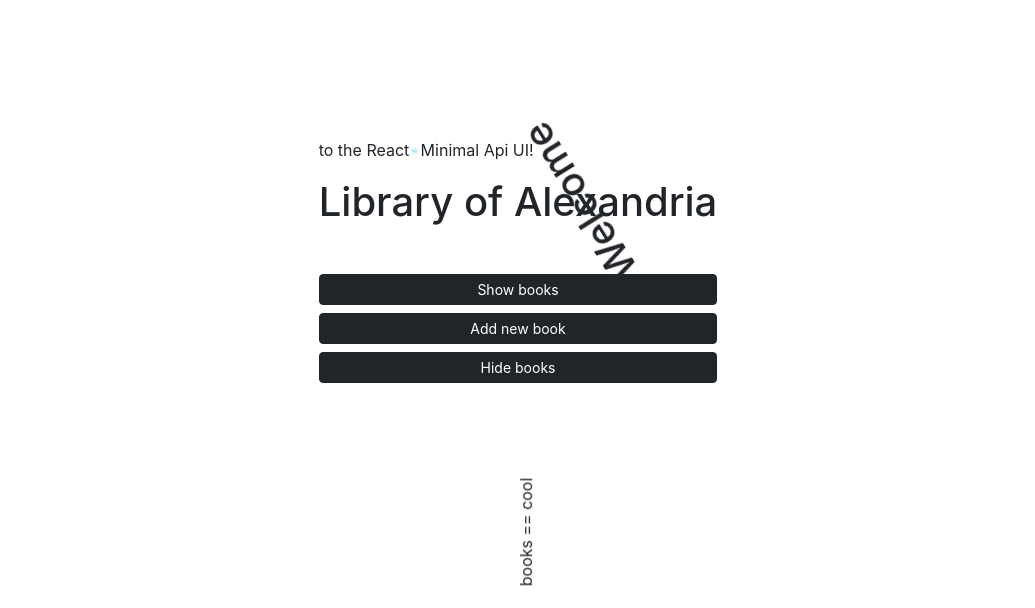
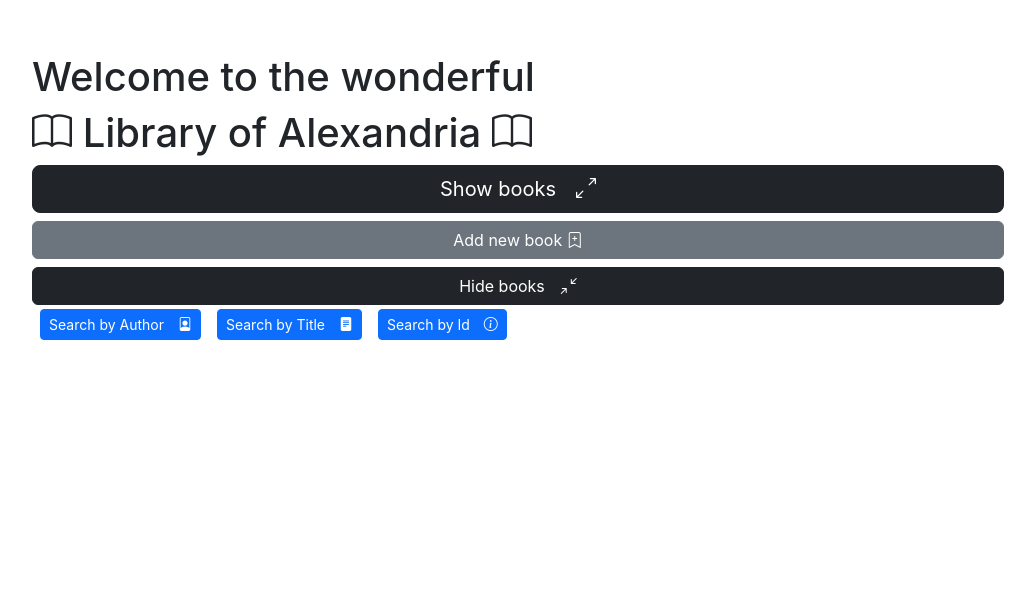
Before and after one commit to DanielDarwiche/react_api, a React (Create React App) app: page / in a window 1280 px wide. Shown: the part 192-800 px from the top of the page, without its empty margins (122-1157 px from the left). Built offline with nearby package versions, Linux system fonts and the light colour scheme.

Commit message:
added icons, some functionality generally

```diff
--- a/package.json
+++ b/package.json
@@ -9,7 +9,7 @@
     "bootstrap": "^5.3.2",
     "react": "^18.2.0",
     "react-dom": "^18.2.0",
-    "react-scripts": "5.0.1",
+    "react-scripts": "^5.0.1",
     "web-vitals": "^2.1.4"
   },
   "scripts": {
--- a/public/index.html
+++ b/public/index.html
@@ -6,9 +6,9 @@
     <meta name="viewport" content="width=device-width, initial-scale=1" />
     <meta name="theme-color" content="#000000" />
     <meta
-      name="description"
-      content="Web site created using create-react-app"
+      name="description"       content="Web site created using create-react-app"
     />
+    <link rel="stylesheet" href="https://cdn.jsdelivr.net/npm/bootstrap-icons@1.11.1/font/bootstrap-icons.css">
     <link rel="apple-touch-icon" href="%PUBLIC_URL%/logo192.png" />
     <!--
       manifest.json provides metadata used when your web app is installed on a
@@ -24,7 +24,7 @@
       work correctly both with client-side routing and a non-root public URL.
       Learn how to configure a non-root public URL by running `npm run build`.
     -->
-    <title>React App</title>
+    <title>Library of Alexandria</title>
   </head>
   <body>
     <noscript>You need to enable JavaScript to run this app.</noscript>
--- a/src/App.css
+++ b/src/App.css
@@ -2,12 +2,23 @@
   text-align: center;
 }
 
+.checkboxDesign{
+  margin-left: 10px;
+  width: 20px;
+  height: 20px;
+  accent-color: green;
+}
+
+/* samma som ovan men endast på indexpage och behöver ändras */
+.checkboxDesignIndexPage{
+  margin-left: 10px;
+  width: 20px;
+  height: 20px;
+  accent-color: green;
+}
+
 .App-logo {
   height: 1vmin;
-  pointer-events: none;
-}
-.App-logo1 {
-  height: 5vmin;
   pointer-events: none;
 }
 
@@ -15,11 +26,6 @@
   .App-logo {
     animation: App-logo-spin infinite 10s alternate-reverse;
     -webkit-animation: App-logo-spin infinite 10s alternate-reverse;
-}
-.App-logo1 {
-  margin-top: 5rem;
-  animation: App-logo1-spin infinite 70s alternate-reverse;
-  -webkit-animation: App-logo1-spin infinite 70s alternate-reverse;
 }
 }
 
@@ -59,10 +65,10 @@
     transform: rotate(0deg);
   }
   to {
-    transform: rotate(600deg);
-    -webkit-transform: rotate(600deg);
-    -moz-transform: rotate(600deg);
-    -ms-transform: rotate(600deg);
-    -o-transform: rotate(600deg);
+    transform: rotate(400deg);
+    -webkit-transform: rotate(400deg);
+    -moz-transform: rotate(400deg);
+    -ms-transform: rotate(400deg);
+    -o-transform: rotate(400deg);
 }
 }
--- a/src/App.js
+++ b/src/App.js
@@ -1,18 +1,17 @@
-import logo from "./logo.svg";
 import "./App.css";
 import React, { useState } from "react";
 import BookCreateForm from "./components/BookCreateForm";
 import BookUpdateForm from "./components/BookUpdateForm";
 
 export default function App() {
-  const [books, setBooks] = useState([]); //store all posts in server in js array som här är tom
+  const [books, setBooks] = useState([]); //store all books in server in js array som här är tom
   const [showingCreateNewBookForm, setShowingCreateNewBookForm] = useState(false);
   const [bookCurrentlyBeingUpdated, setBookCurrentlyBeingUpdated] = useState(null);
 
-  function getBooks() {
+  async function getBooks() {
     const apiUrl = "https://localhost:7175/api/books"; //webapi-url som ska kopplas
 
-    fetch(apiUrl, {
+    await fetch(apiUrl, {
       method: "GET", //http get request till server
     })
       .then((response) => response.json())
@@ -26,10 +25,10 @@
       });
   }
 
-  function deleteBook(bookId) {
+  async function deleteBook(bookId) {
     const delURL = `https://localhost:7175/api/book/${bookId}`;
 
-    fetch(delURL, {
+    await fetch(delURL, {
       method: "DELETE", //http delete request till server
     })
       .then((response) => response.json())
@@ -50,19 +49,30 @@
         <div className="col d-flex flex-column justify-content-center align-items-center">
           {showingCreateNewBookForm === false && bookCurrentlyBeingUpdated === null && (
             <div>
-              <h1 className="App-logo1">Welcome</h1>
-              <p>to the React<img src={logo} className="App-logo" alt="logo" />Minimal Api UI!</p>
-              <h1>Library of Alexandria</h1>
-              <div className="mt-5">
-                <button onClick={getBooks} className="btn btn-dark btn-sm w-100">
-                  Show books
-                </button>
+              <h1>Welcome to the wonderful</h1>
+              <h1><i class="bi bi-book"></i>&nbsp;Library of Alexandria&nbsp;<i class="bi bi-book"></i></h1>
+              <div className="mt-2">
+                <button onClick={getBooks} className="btn btn-dark btn-lg w-100">Show books&emsp;<i class="bi bi-arrows-angle-expand"></i></button>
                 <button
                   onClick={() => setShowingCreateNewBookForm(true)}
-                  className="btn btn-dark btn-sm w-100 mt-2"
-                >Add new book</button>
+                  className="btn btn-secondary btn-md w-100 mt-2"
+                >Add new book&nbsp;<i class="bi bi-bookmark-plus"></i></button>
+
                 {/* onclick anonym function sätter books till en tom array */}
-                <button onClick={() => setBooks([])} className="btn btn-dark btn-sm w-100 mt-2">Hide books</button>
+                <button onClick={() => setBooks([])} className="btn btn-dark btn-md w-100 mt-2">Hide books&emsp;<i class="bi bi-arrows-angle-contract"></i></button>
+                <button
+
+                  className="btn btn-primary btn-sm w-30 mt-1 mx-2"
+                >Search by Author&emsp;<i class="bi bi-file-person"></i></button>
+                <button
+                  className="btn btn-primary btn-sm w-30 mt-1 mx-2"
+
+                >Search by Title&emsp;<i class="bi bi-file-text-fill"></i></button>
+                <button
+                  className="btn btn-primary btn-sm w-30 mt-1 mx-2"
+
+                >Search by Id&emsp;<i class="bi bi-info-circle"></i>
+                </button>
                 <p className="App-logo">books == cool</p>
               </div>
             </div>
@@ -85,7 +95,7 @@
 
   function renderBooksTable() {
     return (
-      <div className="table-responsive mt-5">
+      <div className="table-responsive mt-1">
         <table className="table table-bordered border-dark">
           <thead>
             <tr>
@@ -107,32 +117,36 @@
                 <td>{book.author}</td>
                 <td>{book.genre}</td>
                 <td>{book.description}</td>
-                <td>{book.availableToBorrow.toString()}</td>
+                <td>
+                  <input
+                    className="checkboxDesignIndexPage"
+                    type="checkbox"
+                    checked={book.availableToBorrow}
+                  />
+                </td>
                 <td>{book.yearOfPublication}</td>
                 <td>
                   <button onClick={() => setBookCurrentlyBeingUpdated(book)}
-                    className="btn btn-dark btn-sm my-1">Update</button>
-                  <button onClick={() => { if (window.confirm(`Are you sure? Delete "${book.title}"?`)) deleteBook(book.id) }}
-                    className="btn btn-secondary btn-sm my-1"> Delete </button>
+                    className="btn btn-dark btn-sm my-1">Update<i class="bi bi-balloon"></i></button>
+                  <button onClick={() => { if (window.confirm(`Are you sure? Delete "${book.title}"? `)) deleteBook(book.id) }}
+                    className="btn btn-secondary btn-sm my-1  "> Delete<i class="bi bi-clipboard2-x"></i></button>
+
+                  {/* <i class="bi bi-exclamation-diamond-fill"></i>     DELETEVARNING ICON */}
                 </td>
               </tr>
             ))}
           </tbody>
-        </table>
-      </div>
+        </table >
+      </div >
     );
   }
 
   function onBookCreated(createdBook) {
     setShowingCreateNewBookForm(false);
     if (createdBook === null) {
-      alert(`Creating book failed! Erroneous error.`);
+      alert(`No book was created.`);
       return;
     }
-    alert(
-      `Book successfully created. After clicking OK your new book titled "${createdBook.title}" will show up in the table below.`
-    );
-    getBooks();
   }
 
   function onBookUpdated(updatedBook) {
@@ -148,12 +162,10 @@
         return true;
       }
     });
-
     if (index !== -1) {
       booksCopy[index] = updatedBook;
     }
     setBooks(booksCopy);
-    alert(`Succeded in updating book!`);
   }
 
   function onBookDeleted(deletedBook) {
@@ -167,7 +179,7 @@
     if (index !== -1) {
       booksCopy.splice(index, 1);
     }
-    setBooks(booksCopy);
+    getBooks();
     alert(`Succeded in deleting book!`);
   }
 }
--- a/src/components/BookCreateForm.js
+++ b/src/components/BookCreateForm.js
@@ -2,11 +2,11 @@
 
 export default function BookCreateForm(props) {
     const initialFormData = Object.freeze({
-        title: "Book title...",
-        author: "Book author...",
-        genre: "Book genre...",
+        title: "",
+        author: "",
+        genre: "",
         yearOfPublication: new Date().getFullYear().toString(),
-        description: "Book description...",
+        description: "",
         availableToBorrow: true,
     });
 
@@ -115,7 +115,7 @@
                     value={formData.availableToBorrow}
                     name="availableToBorrow"
                     type="checkbox"
-                    className="form-control"
+                    className="checkboxDesign"
                     onChange={handleChange}
                 />
             </div>
--- a/src/components/BookUpdateForm.js
+++ b/src/components/BookUpdateForm.js
@@ -113,9 +113,10 @@
         <label className="h3 form-label">Available</label>
         <input
           value={formData.availableToBorrow}
+          className="checkboxDesign"
           name="availableToBorrow"
           type="checkbox"
-          className="form-control"
+          checked={formData.availableToBorrow}
           onChange={handleChange}
         />
       </div>
```
Also changed, not shown: src/setupTests.js (deleted, +0 -5 lines), src/logo.svg (deleted), 1 other file (tests, documents, lock files or other folders).
